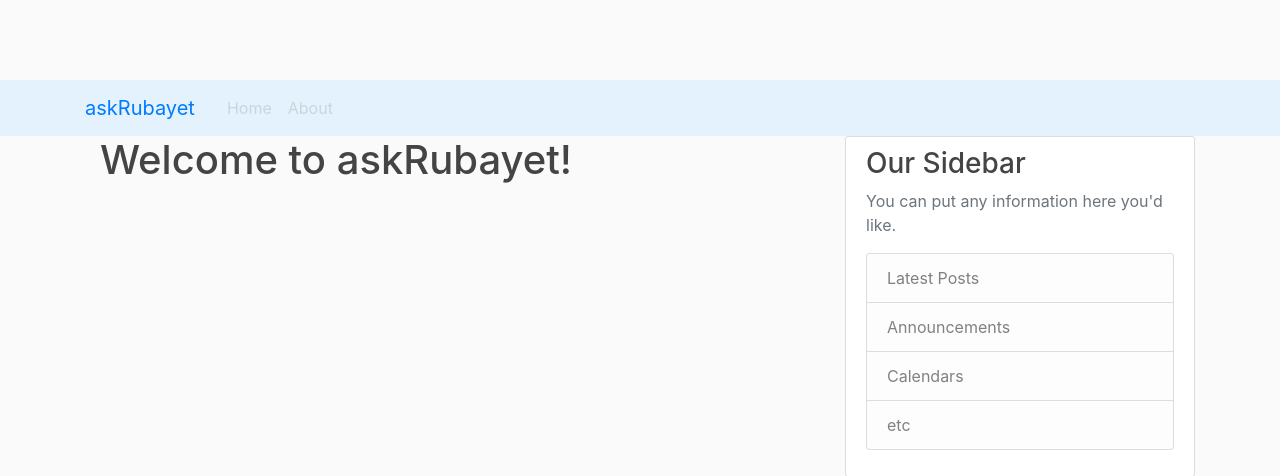
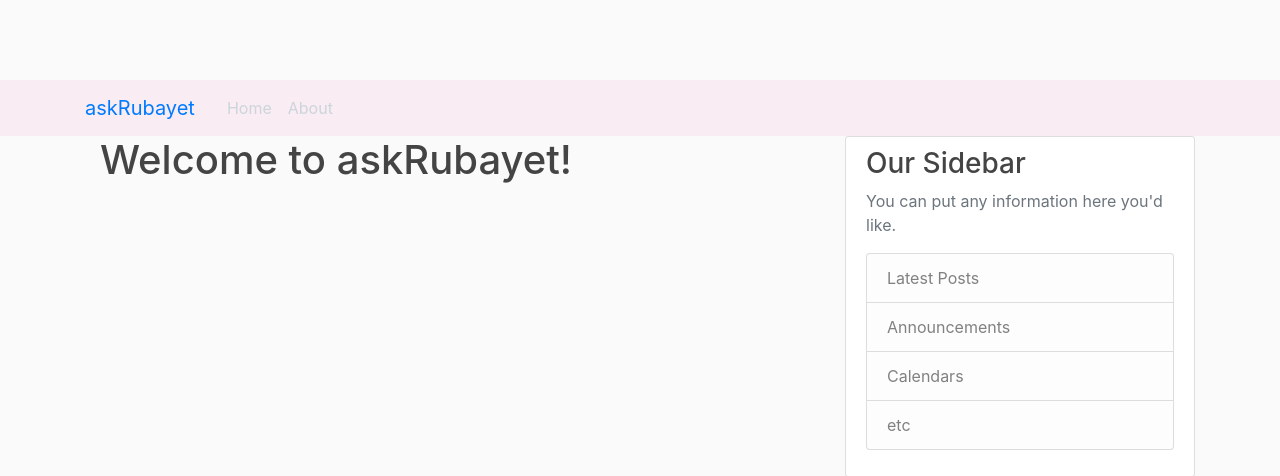
Before and after one commit to mmrubayet/askRubayet, a Django app: page / in a window 1280 px wide. Shown: the top 476 px of the page. Run offline with Django 3.2, Linux system fonts and the light colour scheme; some libraries are stand-ins or nearby versions.

Commit message:
Update base.html

```diff
--- a/ask/templates/ask/base.html
+++ b/ask/templates/ask/base.html
@@ -20,7 +20,7 @@
   </head>
   <body>
     <header class="site-header">
-      <nav class="navbar navbar-expand-md" style="background-color: #e3f2fd;">
+      <nav class="navbar navbar-expand-md" style="background-color: #f9ecf2;">
         <!-- Navbar content -->
         <div class="container">
           <a class="navbar-brand mr-4" href="{% url 'ask-home' %}">askRubayet</a>
```
